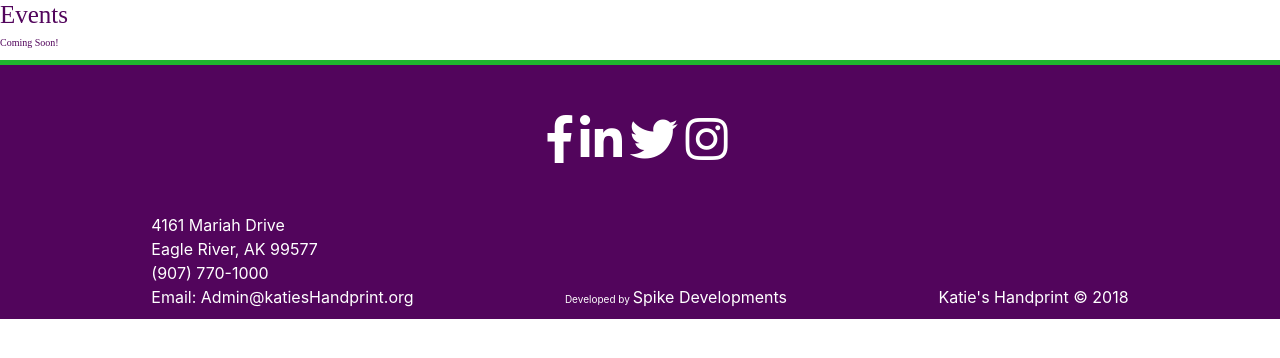
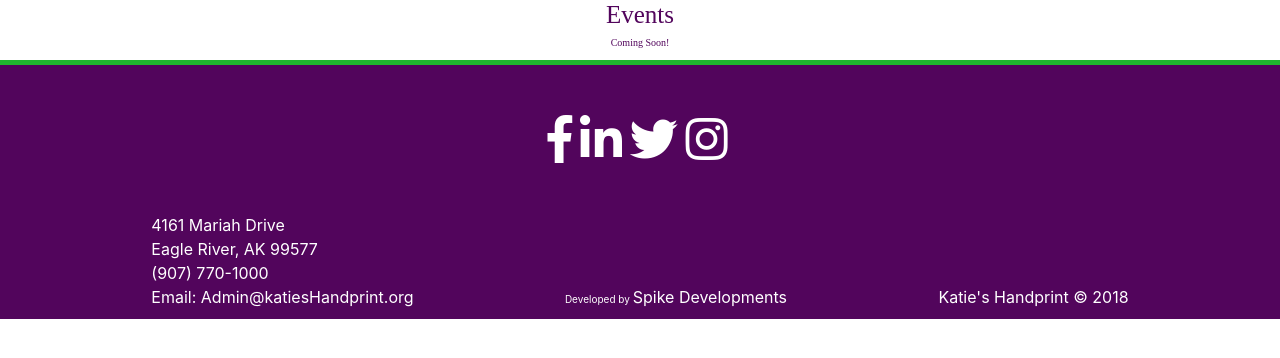
Before and after one commit to sgt-spike/khp, a PHP site: page /ridewithus.php in a window 1280 px wide. Shown: the part 175-533 px from the top of the page. Run offline with PHP 8.4, Linux system fonts and the light colour scheme; style sheets or scripts are compiled from the project's sources; some web fonts are replaced.

Commit message:
CSS fixes

```diff
--- a/css/main.css
+++ b/css/main.css
@@ -406,6 +406,11 @@ main.container-main div.story-article {
   padding: 25px 100px;
 }
 
+/* Styling for Events page */
+main.container-main div.events-all {
+  text-align: center;
+}
+
 /* Styling for WhoWeAre main page */
 main.container-main div#board {
   -ms-grid-row: 2;
--- a/css/main.sass
+++ b/css/main.sass
@@ -237,6 +237,11 @@ main.container-main
       font-size: 2rem
       padding: 25px 100px
 
+/* Styling for Events page */
+main.container-main
+   div.events-all
+      text-align: center
+
 /* Styling for WhoWeAre main page */
 main.container-main
    div#board
--- a/php/footer.php
+++ b/php/footer.php
@@ -16,7 +16,7 @@
       <p>Developed by <a href="https://www.spikedevelopments.com">Spike Developments</a></p>
    </div>
    <div id="copy">
-      <p>Katie's Handprint &copy 2018</p>
+      <p>Katie's Handprint &copy; 2018</p>
    </div>
 </footer>
 <script src="js/navsidebar.js"></script>
```
Also changed, not shown: css/main.min.css, 2 other files.
